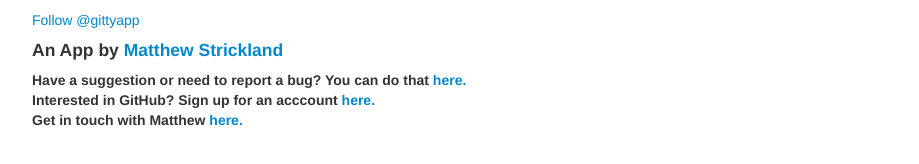
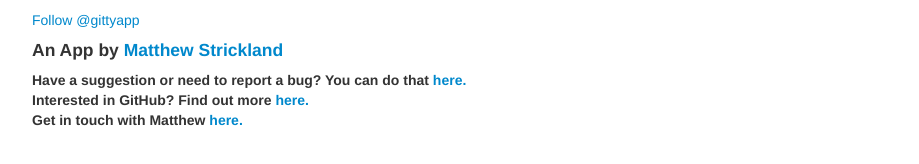
Before and after one commit to gittyapp/gittyapp.com-version-1.0, a plain HTML site: page index.html in a window 1280 px wide. Shown: the part 808-972 px from the top of the page, without its empty margins (138-1057 px from the left). Drawn offline with nearby package versions, Linux system fonts and the light colour scheme.

Commit message:
Fix GH Wording

```diff
--- a/index.html
+++ b/index.html
@@ -33,7 +33,7 @@
 <script>!function(d,s,id){var js,fjs=d.getElementsByTagName(s)[0],p=/^http:/.test(d.location)?'http':'https';if(!d.getElementById(id)){js=d.createElement(s);js.id=id;js.src=p+'://platform.twitter.com/widgets.js';fjs.parentNode.insertBefore(js,fjs);}}(document, 'script', 'twitter-wjs');</script>
           <br>
           <h4>An App by <a href="http://mstrick.com">Matthew Strickland</a></h4>
-          <h5>Have a suggestion or need to report a bug? You can do that <a href="https://github.com/mps/GittyFeedback/issues?state=open">here.</a> <br> Interested in GitHub?  Sign up for an acccount <a href="https://github.com/users">here.</a> <br> Get in touch with Matthew <a href="mailto:matthew@idlefusion.com?subject=Gitty">here.</a></h5>
+          <h5>Have a suggestion or need to report a bug? You can do that <a href="https://github.com/mps/GittyFeedback/issues?state=open">here.</a> <br> Interested in GitHub?  Find out more <a href="https://github.com/users">here.</a> <br> Get in touch with Matthew <a href="mailto:matthew@idlefusion.com?subject=Gitty">here.</a></h5>
         </div>
       </div>
 
```
